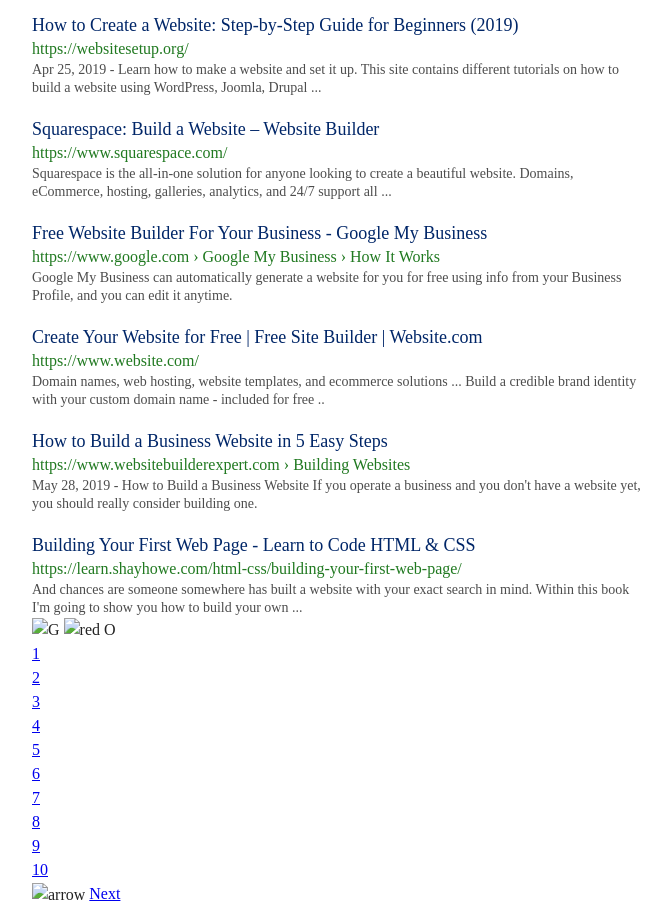
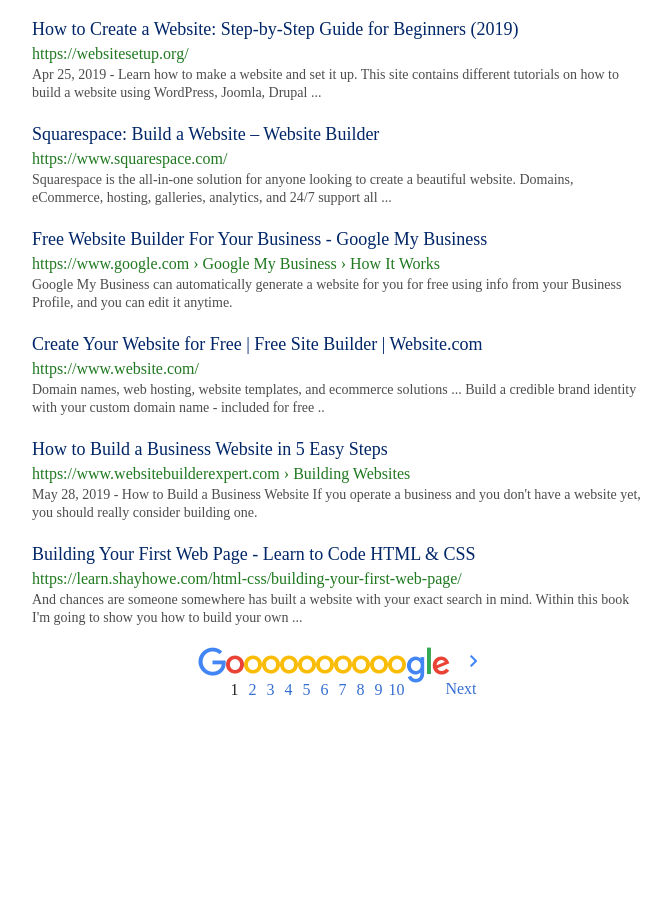
Before and after one commit to igorashs/google-search-result, a plain HTML site: page index.html in a window 1280 px wide. Shown: the part 591-1498 px from the top of the page, without its empty margins (140-811 px from the left). After the commit the page ends 1318 px from the top, so only its background shows below. Drawn offline with Linux system fonts and the light colour scheme.

Commit message:
Add links-list to main

```diff
--- a/index.html
+++ b/index.html
@@ -29,7 +29,7 @@
         <div class="nav-list-container">
           <ul class="nav-list">
             <li>
-              <a href="#"> <img src="img/grid.png" alt="grid"/></a>
+              <a href="#"> <img src="imgs/grid.png" alt="grid"/></a>
             </li>
             <li><input type="button" value="Sign in" /></li>
           </ul>
@@ -39,7 +39,9 @@
       <div class="menu">
         <ul class="options">
           <li>
-            <a id="all-op" href="#"> <img src="img/search.svg" alt="" /> All</a>
+            <a id="all-op" href="#">
+              <img src="imgs/search.svg" alt="" /> All</a
+            >
           </li>
           <li>
             <a href="#">Videos</a>
@@ -69,6 +71,7 @@
         <div class="result-link">
           <a href="#">
             <p class="underline font18">build this webpage - GitHub Pages</p>
+            <br />
             <p class="green">https://christine-27.github.io/google-homepage/</p>
           </a>
         </div>
@@ -87,13 +90,16 @@
             <p class="underline font18">
               build this webpage - GitHub Pages
             </p>
-          <p class="green">https://victor-lf.github.io/google-search-results/</p>
+            <br />
+            <p class="green">
+              https://victor-lf.github.io/google-search-results/
+            </p>
           </a>
         </div>
         <div class="result-info">
           <p>
-          With zero coding experience, artist building 180 webpages in 180 days
-          ... build this webpage - Google Search
+            With zero coding experience, artist building 180 webpages in 180
+            days ... build this webpage - Google Search
             https://aryavansh.github.io/googleresults.
           </p>
         </div>
@@ -102,8 +108,10 @@
         <div class="result-link">
           <a href="#"
             ><p class="underline font18">
-            With zero coding experience, artist building 180 webpages in 180 days
+              With zero coding experience, artist building 180 webpages in 180
+              days
             </p>
+            <br />
             <p class="green">
               https://arstechnica.com/.../with-zero-coding-experience-artist-building-180-webpages-...
             </p>
@@ -111,9 +119,9 @@
         </div>
         <div class="result-info">
           <p>
-          Jul 26, 2013 - 117 days ago, having never done any programming in her
-          life, Jennifer Dewalt built her first webpage. The next day, she built
-          another, and she ...
+            Jul 26, 2013 - 117 days ago, having never done any programming in
+            her life, Jennifer Dewalt built her first webpage. The next day, she
+            built another, and she ...
           </p>
         </div>
       </div>
@@ -123,6 +131,7 @@
             ><p class="underline font18">
               Learning to Code By Building A Website a Day - Jennifer Dewalt
             </p>
+            <br />
             <p class="green">
               blog.jenniferdewalt.com/post/.../im-learning-to-code-by-building-180-websites-in
             </p>
@@ -142,6 +151,7 @@
             ><p class="underline font18">
               How to Create a Website: Step-by-Step Guide for Beginners (2019)
             </p>
+            <br />
             <p class="green">https://websitesetup.org/</p>
           </a>
         </div>
@@ -159,14 +169,15 @@
             ><p class="underline font18">
               Squarespace: Build a Website – Website Builder
             </p>
+            <br />
             <p class="green">https://www.squarespace.com/</p>
           </a>
         </div>
         <div class="result-info">
           <p>
-          Squarespace is the all-in-one solution for anyone looking to create a
-          beautiful website. Domains, eCommerce, hosting, galleries, analytics,
-          and 24/7 support all ...
+            Squarespace is the all-in-one solution for anyone looking to create
+            a beautiful website. Domains, eCommerce, hosting, galleries,
+            analytics, and 24/7 support all ...
           </p>
         </div>
       </div>
@@ -176,7 +187,10 @@
             ><p class="underline font18">
               Free Website Builder For Your Business - Google My Business
             </p>
-          <p class="green">https://www.google.com › Google My Business › How It Works</p>
+            <br />
+            <p class="green">
+              https://www.google.com › Google My Business › How It Works
+            </p>
           </a>
         </div>
         <div class="result-info">
@@ -193,14 +207,15 @@
             ><p class="underline font18">
               Create Your Website for Free | Free Site Builder | Website.com
             </p>
+            <br />
             <p class="green">https://www.website.com/</p>
           </a>
         </div>
         <div class="result-info">
           <p>
-          Domain names, web hosting, website templates, and ecommerce solutions
-          ... Build a credible brand identity with your custom domain name -
-          included for free ..
+            Domain names, web hosting, website templates, and ecommerce
+            solutions ... Build a credible brand identity with your custom
+            domain name - included for free ..
           </p>
         </div>
       </div>
@@ -210,14 +225,17 @@
             ><p class="underline font18">
               How to Build a Business Website in 5 Easy Steps
             </p>
-          <p class="green">https://www.websitebuilderexpert.com › Building Websites</p>
+            <br />
+            <p class="green">
+              https://www.websitebuilderexpert.com › Building Websites
+            </p>
           </a>
         </div>
         <div class="result-info">
           <p>
             May 28, 2019 - How to Build a Business Website If you operate a
-          business and you don't have a website yet, you should really consider
-          building one.
+            business and you don't have a website yet, you should really
+            consider building one.
           </p>
         </div>
       </div>
@@ -227,6 +245,7 @@
             ><p class="underline font18">
               Building Your First Web Page - Learn to Code HTML & CSS
             </p>
+            <br />
             <p class="green">
               https://learn.shayhowe.com/html-css/building-your-first-web-page/
             </p>
@@ -234,33 +253,60 @@
         </div>
         <div class="result-info">
           <p>
-          And chances are someone somewhere has built a website with your exact
-          search in mind. Within this book I'm going to show you how to build
-          your own ...
+            And chances are someone somewhere has built a website with your
+            exact search in mind. Within this book I'm going to show you how to
+            build your own ...
           </p>
+        </div>
       </div>
 
       <div class="nr-pages-container">
-          <div class="pages-list">
-            <img src="" alt="G" />
-            <img src="" alt="red O" />
-            <ul>
-              <li><a href="#">1</a></li>
-              <li><a href="#">2</a></li>
-              <li><a href="#">3</a></li>
-              <li><a href="#">4</a></li>
-              <li><a href="#">5</a></li>
-              <li><a href="#">6</a></li>
-              <li><a href="#">7</a></li>
-              <li><a href="#">8</a></li>
-              <li><a href="#">9</a></li>
-              <li><a href="#">10</a></li>
+        <div class="g-container"><div class="g-big-icon"></div></div>
+        <ul class="pages-list">
+          <li>
+            <div class="o-red-icon"></div>
+            <p>1</p>
+          </li>
+          <li>
+            <div class="o-yel-icon"></div>
+            <a href="#">2</a>
+          </li>
+          <li>
+            <div class="o-yel-icon"></div>
+            <a href="#">3</a>
+          </li>
+          <li>
+            <div class="o-yel-icon"></div>
+            <a href="#">4</a>
+          </li>
+          <li>
+            <div class="o-yel-icon"></div>
+            <a href="#">5</a>
+          </li>
+          <li>
+            <div class="o-yel-icon"></div>
+            <a href="#">6</a>
+          </li>
+          <li>
+            <div class="o-yel-icon"></div>
+            <a href="#">7</a>
+          </li>
+          <li>
+            <div class="o-yel-icon"></div>
+            <a href="#">8</a>
+          </li>
+          <li>
+            <div class="o-yel-icon"></div>
+            <a href="#">9</a>
+          </li>
+          <li>
+            <div class="o-yel-icon"></div>
+            <a href="#">10</a>
+          </li>
         </ul>
-          </div>
         <div class="next-page">
-            <img src="" alt="arrow" />
+          <div class="gle-icon"></div>
           <a href="#">Next</a>
-          </div>
         </div>
       </div>
     </main>
--- a/style.css
+++ b/style.css
@@ -33,7 +33,7 @@ nav {
 }
 
 .search-bar {
-  background-image: url('img/micro.png');
+  background-image: url('imgs/micro.png');
   background-repeat: no-repeat;
   background-position: 85%;
   background-size: 14px;
@@ -161,6 +161,10 @@ main {
   color: rgb(0, 38, 104);
 }
 
+.result-link a p {
+  display: inline;
+}
+
 .result-link a:hover > .underline {
   text-decoration: underline;
 }
@@ -179,6 +183,69 @@ main {
   color: rgba(0, 0, 0, 0.7);
 }
 
+.nr-pages-container {
+  display: flex;
+  justify-content: center;
+  align-items: center;
+  margin: 20px 0;
+}
+.nr-pages-container a {
+  text-decoration: none;
+  color: rgb(53, 111, 211);
+}
+
+.nr-pages-container a:hover {
+  text-decoration: underline;
+}
+
+.pages-list {
+  display: flex;
+}
+
+.pages-list li {
+  display: flex;
+  flex-direction: column;
+  align-items: center;
+}
+.next-page {
+  display: flex;
+  flex-direction: column;
+}
+
+.g-container {
+  align-self: flex-start;
+}
+
+.g-big-icon {
+  background: url('imgs/nav_logo.png') no-repeat -24px 0;
+  width: 28px;
+  height: 29px;
+}
+.o-red-icon {
+  background: url('imgs/nav_logo.png') no-repeat -54px -10px;
+  width: 18px;
+  height: 19px;
+  margin-bottom: 8px;
+}
+
+.o-yel-icon {
+  background: url('imgs/nav_logo.png') no-repeat -75px -10px;
+  width: 18px;
+  height: 19px;
+  margin-bottom: 8px;
+}
+.gle-icon {
+  background: url('imgs/nav_logo.png') no-repeat -96px -1px;
+  width: 71px;
+  height: 36px;
+  margin-bottom: 8px;
+}
+
+.next-page a {
+  transform: translatey(-10px);
+  align-self: flex-end;
+}
+
 footer {
   grid-area: footer;
 }
```
Also changed, not shown: imgs/grid.png (renamed from img/grid.png), imgs/micro.png (renamed from img/micro.png), imgs/nav_logo.png (renamed from img/nav_logo.png), imgs/search.svg (renamed from img/search.svg). Lines whose indentation alone changed are shown as unchanged.
